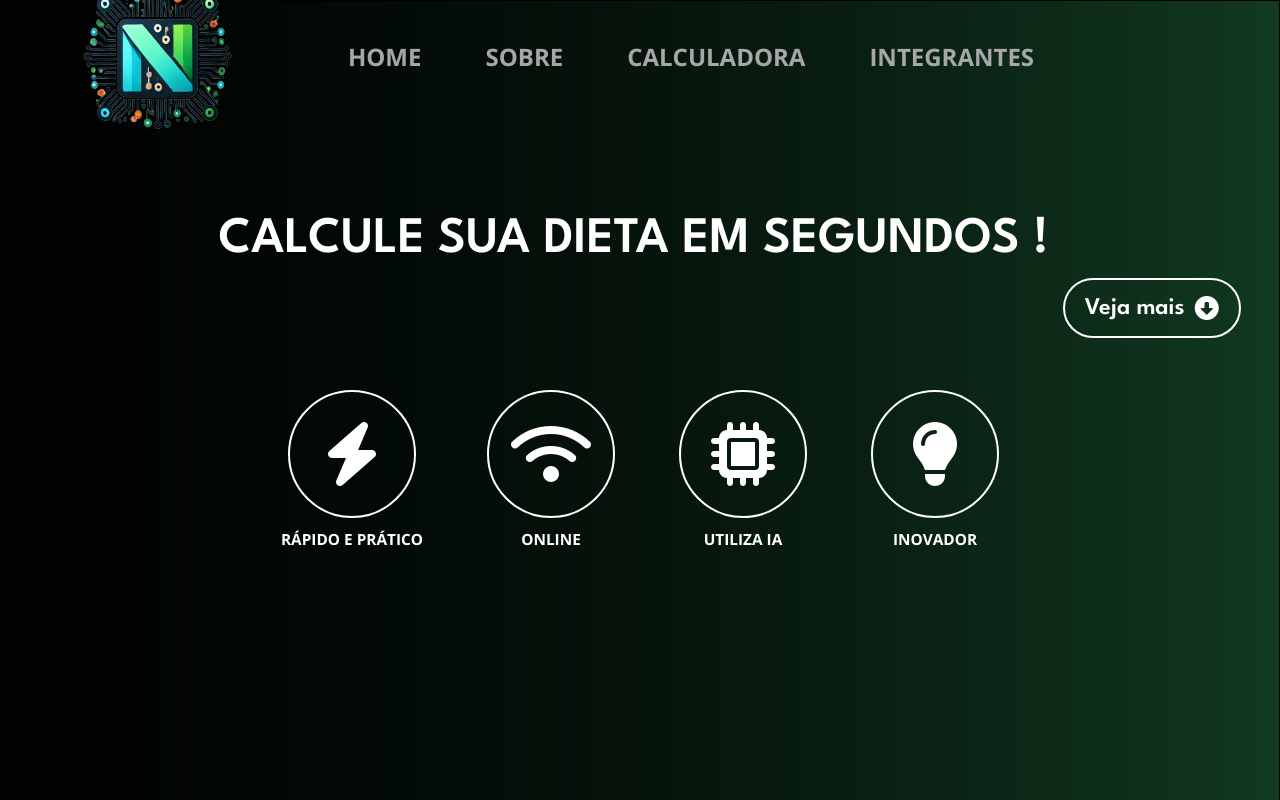
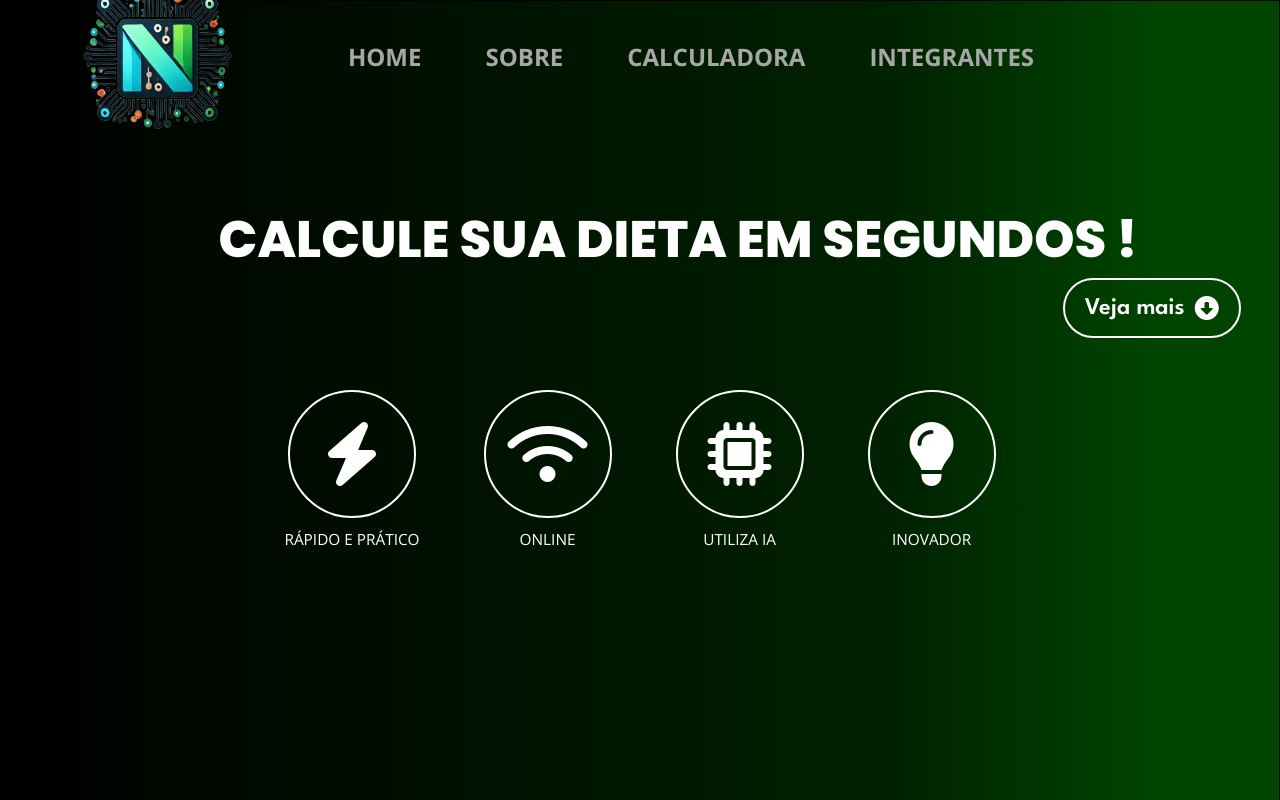
Before and after one commit to gabrielcardosoo/A3-desweb, a React (Create React App) app in the folder frontend/: page / in a window 1280 px wide. Shown: the top 800 px of the page. Built offline with nearby package versions, Linux system fonts and the light colour scheme.

Commit message:
feat: Alteração background-color

```diff
--- a/frontend/src/App.css
+++ b/frontend/src/App.css
@@ -1,7 +1,7 @@
 @import url('https://fonts.googleapis.com/css2?family=Open+Sans:wght@300;400;600;700;800&display=swap');
 
 .App {
-  background-image: url('./img/home/fundo.png');
+  background: linear-gradient(to right, #000000 1%, #002200 70%, #004400 90%);
   background-size: cover;
   background-position: 70% center; /* Centraliza a imagem de fundo */
   background-repeat: no-repeat;
--- a/frontend/src/components/style/Description.css
+++ b/frontend/src/components/style/Description.css
@@ -1,3 +1,5 @@
+@import url('https://fonts.googleapis.com/css2?family=Poppins:ital,wght@0,100;0,200;0,300;0,400;0,500;0,600;0,700;0,800;0,900;1,100;1,200;1,300;1,400;1,500;1,600;1,700;1,800;1,900&display=swap');
+
 .text-container {
     display: flex;
     flex-direction: column;
@@ -8,8 +10,8 @@
 }
 
 .font_h1 {
-    font-family: 'League Spartan', system-ui;
-    font-weight: 1000;
+    font-family: 'Poppins', sans-serif;
+    font-weight: 800;
     font-size: 4vw;
     color: #fff;
     margin-top: 5vw; /* Mantém a margem superior */
--- a/frontend/src/components/style/Homepage_footer.css
+++ b/frontend/src/components/style/Homepage_footer.css
@@ -46,7 +46,6 @@
     font-family: 'Open Sans', sans-serif;
     font-size: 1.2vw; /* Tamanho do texto responsivo */
     color: white; /* Cor padrão do texto */
-    font-weight: bold;
     transition: color 0.3s ease; /* Suaviza a transição da cor */
 }
 
```
Also changed, not shown: frontend/public/img/unnamed.jpg (added).
